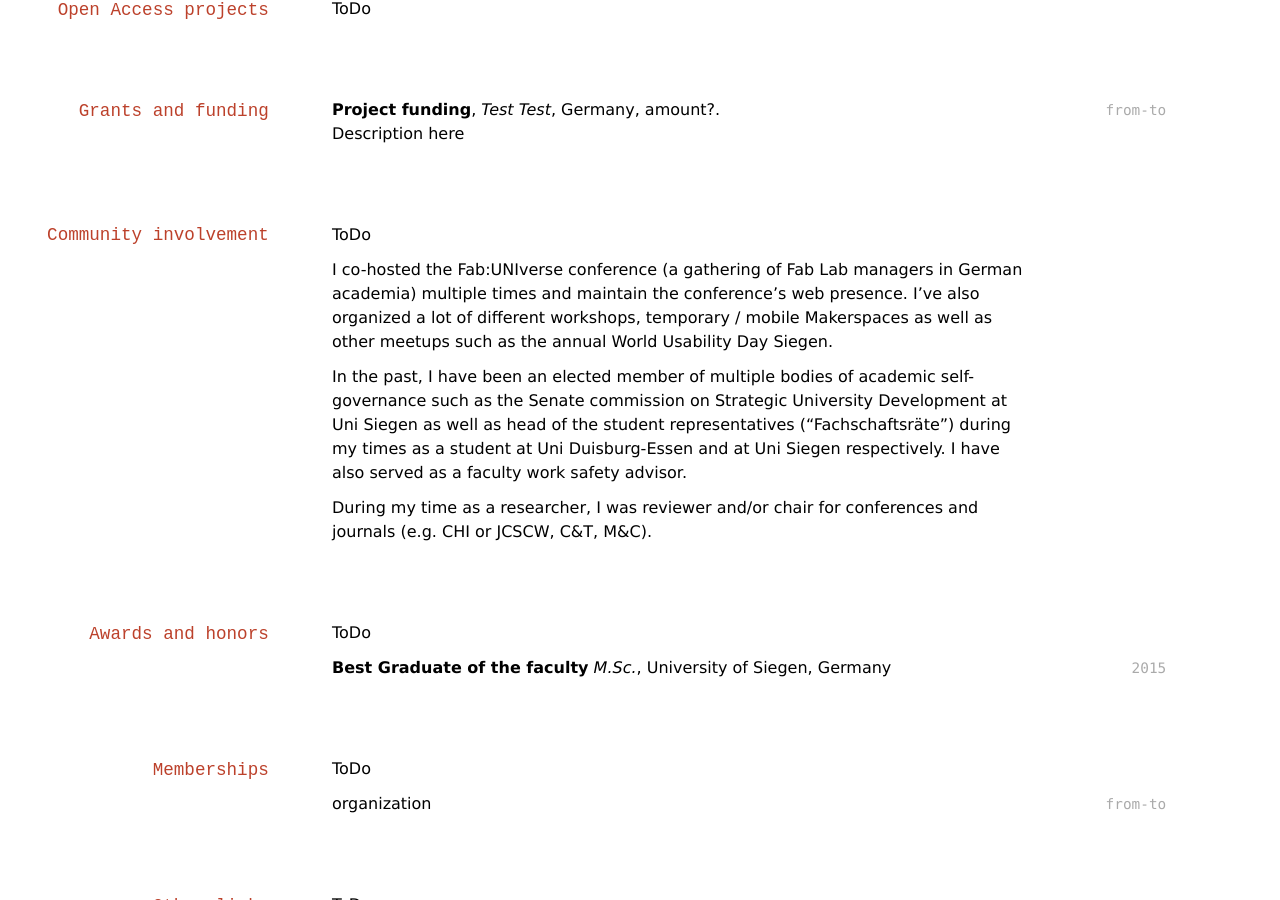
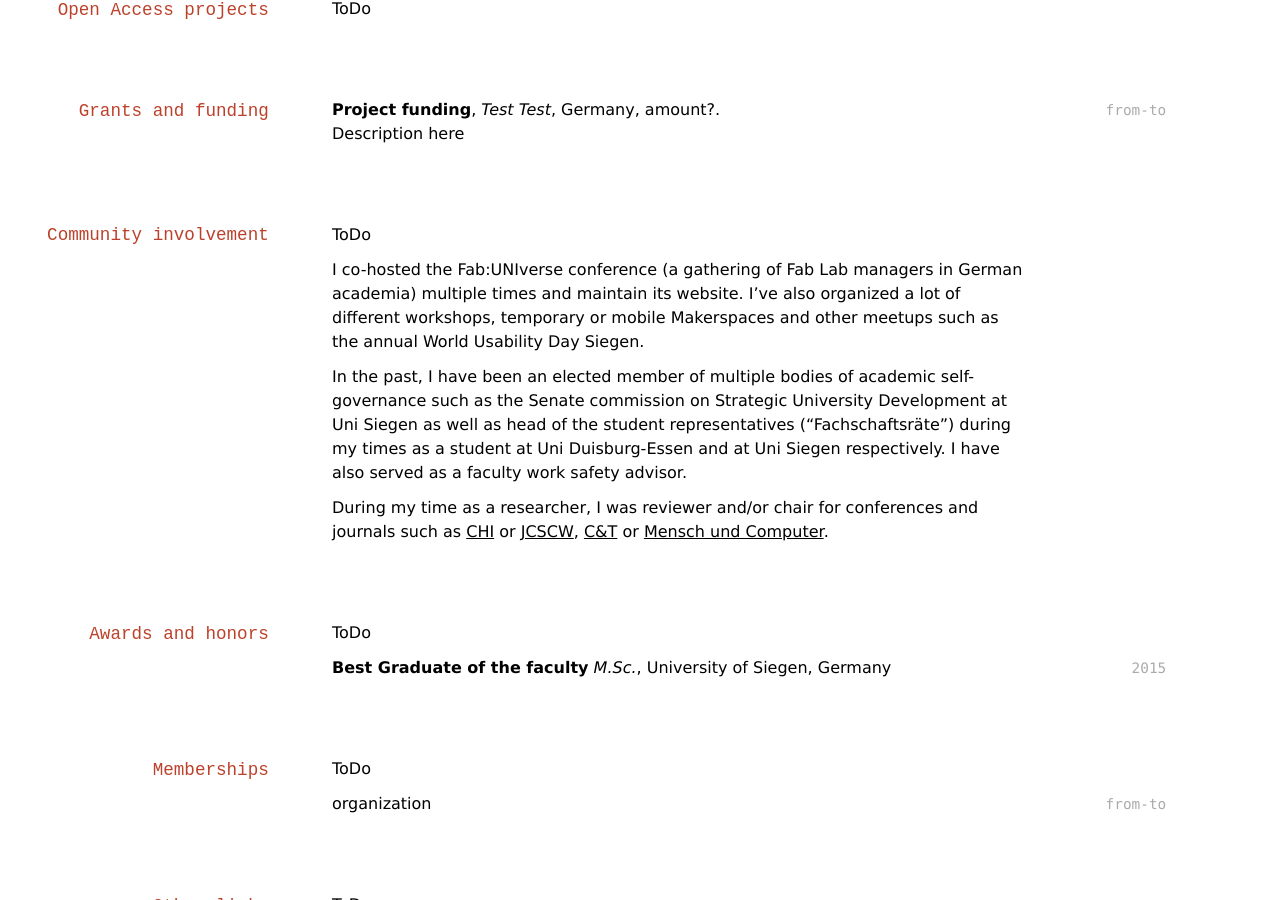
Before and after one commit to oliverstickel/oliverstickel.github.io, a Jekyll site: the page built from index.md, in a window 1280 px wide and 900 px high, scrolled down 1023 px. Built offline with Jekyll 4.4.1, drawn with Linux system fonts in a browser that asks for light colours; nearby versions of some CDN libraries; a style sheet for code colours, icons or effects is not loaded; some of the changed text lies outside the part shown.

Commit message:
Update index.md

```diff
--- a/index.md
+++ b/index.md
@@ -58,11 +58,11 @@ Description here
 
 ToDo
 
-I co-hosted the Fab:UNIverse conference (a gathering of Fab Lab managers in German academia) multiple times and maintain the conference's web presence. I've also organized a lot of different workshops, temporary / mobile Makerspaces as well as other meetups such as the annual World Usability Day Siegen.
+I co-hosted the Fab:UNIverse conference (a gathering of Fab Lab managers in German academia) multiple times and maintain its website. I've also organized a lot of different workshops, temporary or mobile Makerspaces and other meetups such as the annual World Usability Day Siegen.
 
 In the past, I have been an elected member of multiple bodies of academic self-governance such as the Senate commission on Strategic University Development at Uni Siegen as well as head of the student representatives ("Fachschaftsräte") during my times as a student at Uni Duisburg-Essen and at Uni Siegen respectively. I have also served as a faculty work safety advisor.
 
-During my time as a researcher, I was reviewer and/or chair for conferences and journals (e.g. CHI or JCSCW, C&T, M&C).
+During my time as a researcher, I was reviewer and/or chair for conferences and journals such as [CHI](https://dl.acm.org/conference/chi/proceedings) or [JCSCW](https://www.springer.com/journal/10606), [C&T](https://dl.acm.org/conference/c-n-t) or [Mensch und Computer](https://mensch-und-computer.de/).
 
 
 
```
Also changed, not shown: other parts of index.md (+1 -1 lines).
